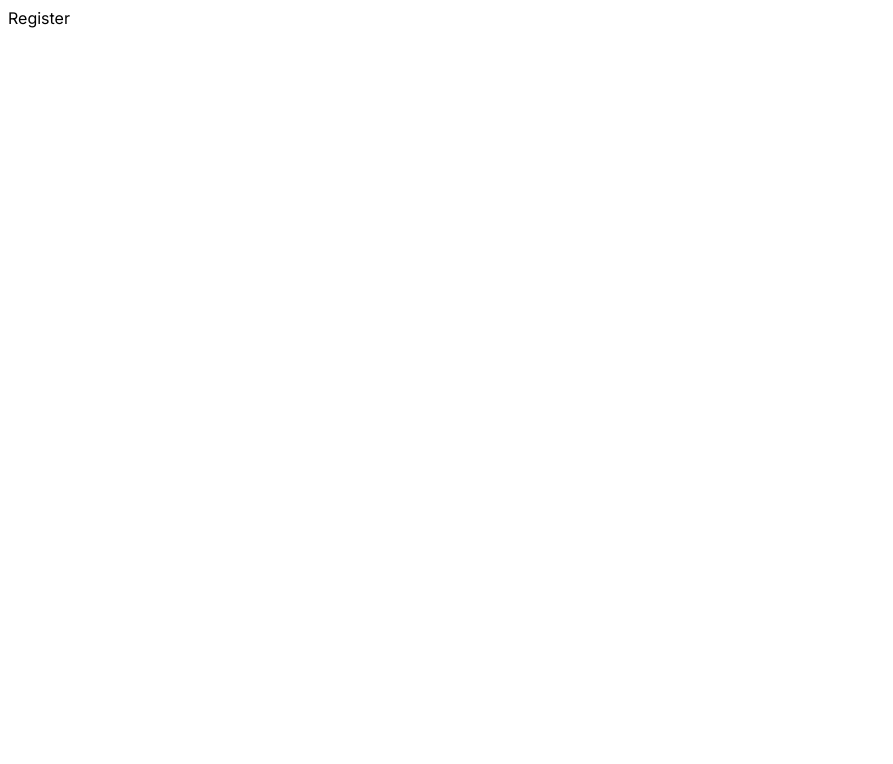
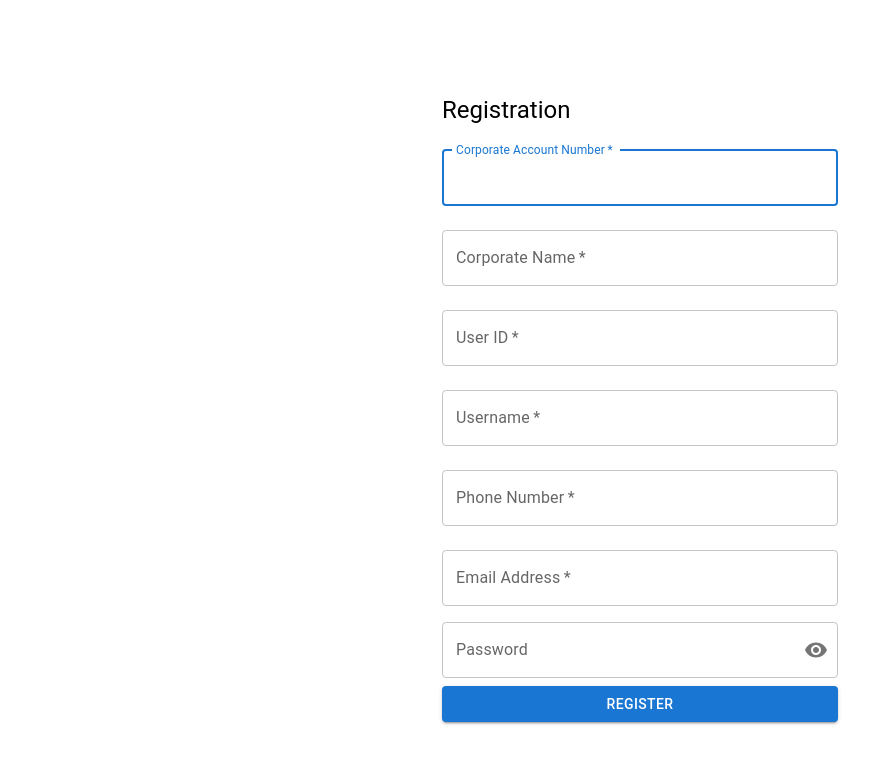
Before and after one commit to fadlystwn/banking-app-fe, a Next.js app: page /register in a window 1280 px wide. Shown: the top 764 px of the page, without its empty margins (0-893 px from the left). Built offline with nearby package versions, Linux system fonts and the light colour scheme.

Commit message:
add register page

```diff
--- a/src/app/(auth)/register/page.tsx
+++ b/src/app/(auth)/register/page.tsx
@@ -1,9 +1,157 @@
-import React from 'react'
+'use client'
+import React from 'react';
+import {
+  TextField, Button,
+  Container,
+  Typography,
+  Box,
+  FormControl,
+  InputLabel,
+  OutlinedInput,
+  InputAdornment,
+  IconButton,
+} from '@mui/material';
+import { Formik, Form, Field } from 'formik';
+import Visibility from '@mui/icons-material/Visibility';
+import VisibilityOff from '@mui/icons-material/VisibilityOff';
 
-const Register = () => {
+const RegistrationPage = () => {
+  const [showPassword, setShowPassword] = React.useState(false);
+
+  const handleClickShowPassword = () => setShowPassword((show) => !show);
+
+  const handleMouseDownPassword = (event: React.MouseEvent<HTMLButtonElement>) => {
+    event.preventDefault();
+  };
+
+  const initialValues = {
+    corporateAccountNumber: '',
+    corporateName: '',
+    userId: '',
+    username: '',
+    role: '',
+    phoneNumber: '',
+    email: '',
+    password: '',
+  };
+
+  const onSubmit = (values: any) => {
+    console.log('Submitted values:', values);
+  };
+
   return (
-    <div>Register</div>
-  )
-}
+    <Container
+      maxWidth="xs"
+      component="main"
+      sx={{
+        display: 'flex',
+        alignItems: 'center',
+        justifyContent: 'center',
+        minHeight: '100vh',
+      }}
+    >
+      <Box sx={{ m: 'auto' }}>
+        <Typography variant="h5" gutterBottom>
+          Registration
+        </Typography>
+        <Formik initialValues={initialValues} onSubmit={onSubmit}>
+          {() => (
+            <Form>
+              <Field
+                as={TextField}
+                variant="outlined"
+                margin="normal"
+                required
+                fullWidth
+                id="corporateAccountNumber"
+                label="Corporate Account Number"
+                name="corporateAccountNumber"
+                autoFocus
+              />
+              <Field
+                as={TextField}
+                variant="outlined"
+                margin="normal"
+                required
+                fullWidth
+                id="corporateName"
+                label="Corporate Name"
+                name="corporateName"
+              />
+              <Field
+                as={TextField}
+                variant="outlined"
+                margin="normal"
+                required
+                fullWidth
+                id="userId"
+                label="User ID"
+                name="userId"
+              />
+              <Field
+                as={TextField}
+                variant="outlined"
+                margin="normal"
+                required
+                fullWidth
+                id="username"
+                label="Username"
+                name="username"
+              />
+              <Field
+                as={TextField}
+                variant="outlined"
+                margin="normal"
+                required
+                fullWidth
+                id="phoneNumber"
+                label="Phone Number"
+                name="phoneNumber"
+              />
+              <Field
+                as={TextField}
+                variant="outlined"
+                margin="normal"
+                required
+                fullWidth
+                id="email"
+                label="Email Address"
+                name="email"
+              />
+              <FormControl sx={{ my: 1, width: '100%' }} variant="outlined">
+                <InputLabel htmlFor="outlined-adornment-password">Password</InputLabel>
+                <OutlinedInput
+                  id="outlined-adornment-password"
+                  type={showPassword ? 'text' : 'password'}
+                  endAdornment={
+                    <InputAdornment position="end">
+                      <IconButton
+                        aria-label="toggle password visibility"
+                        onClick={handleClickShowPassword}
+                        onMouseDown={handleMouseDownPassword}
+                        edge="end"
+                      >
+                        {showPassword ? <VisibilityOff /> : <Visibility />}
+                      </IconButton>
+                    </InputAdornment>
+                  }
+                  label="Password"
+                />
+              </FormControl>
+              <Button
+                type="submit"
+                fullWidth
+                variant="contained"
+                color="primary"
+              >
+                Register
+              </Button>
+            </Form>
+          )}
+        </Formik>
+      </Box>
+    </Container>
+  );
+};
 
-export default Register
+export default RegistrationPage;
```
